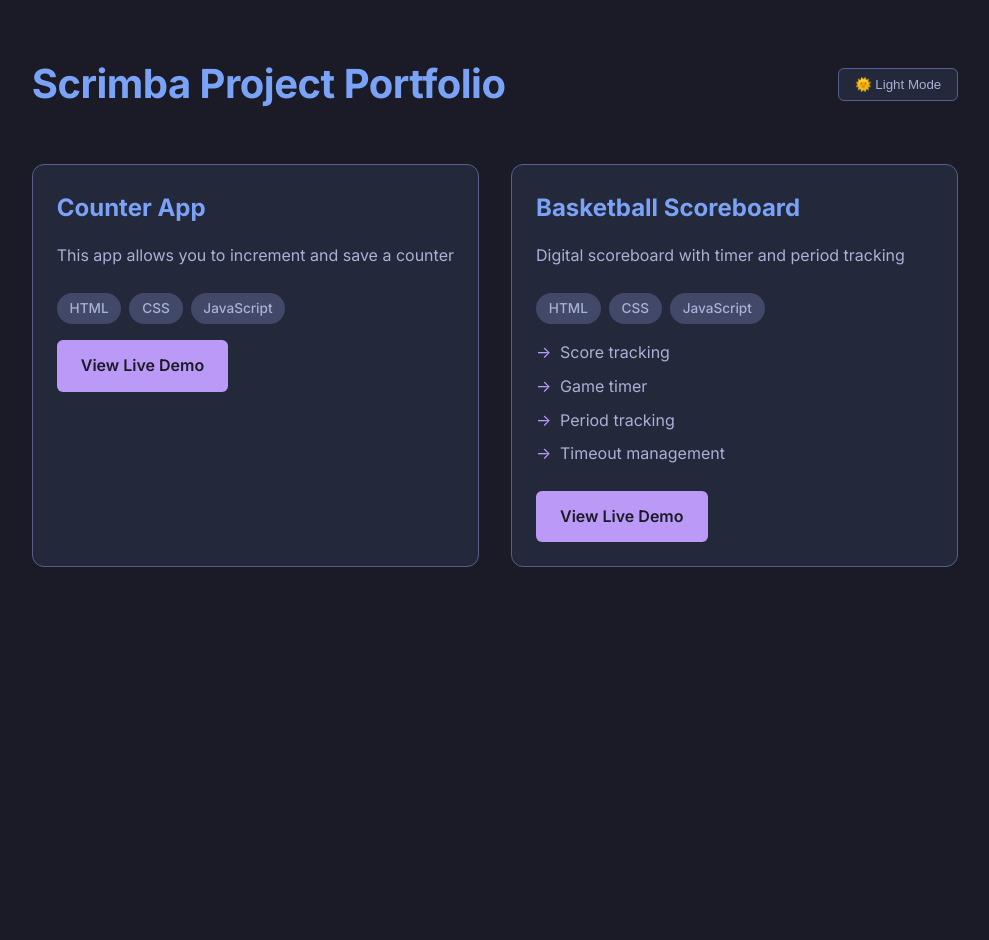
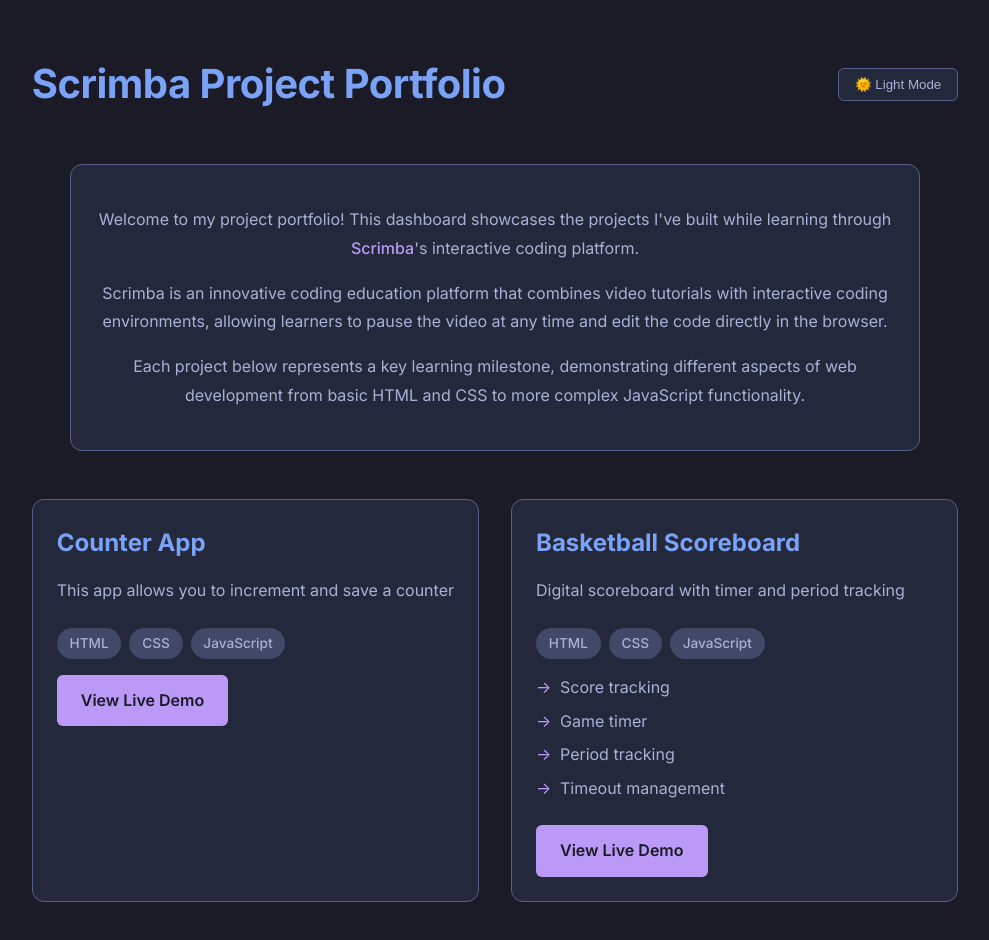
Before and after one commit to enlistedmango/scrimba-dashboard, a React (Vite) app: page / in a window 1280 px wide. Shown: the top 940 px of the page, without its empty margins (145-1134 px from the left). Before the commit the page ends 800 px from the top, so only its background shows below. Built offline with nearby package versions, Linux system fonts and the light colour scheme.

Commit message:
fixing local development

```diff
--- a/package.json
+++ b/package.json
@@ -19,6 +19,7 @@
     },
     "devDependencies": {
         "@eslint/js": "^9.13.0",
+        "@types/node": "^22.9.0",
         "@types/react": "^18.3.12",
         "@types/react-dom": "^18.3.1",
         "@vitejs/plugin-react": "^4.3.3",
--- a/src/index.css
+++ b/src/index.css
@@ -148,6 +148,33 @@
   opacity: 0.9;
 }
 
+.dashboard-intro {
+  max-width: 800px;
+  margin: 0 auto 3rem;
+  text-align: center;
+  padding: 1.5rem;
+  background: var(--card-bg);
+  border-radius: 12px;
+  border: 1px solid var(--border-color);
+}
+
+.dashboard-intro p {
+  margin: 1rem 0;
+  line-height: 1.8;
+  color: var(--text-primary);
+}
+
+.dashboard-intro a {
+  color: var(--accent);
+  text-decoration: none;
+  font-weight: 500;
+  transition: opacity 0.2s ease;
+}
+
+.dashboard-intro a:hover {
+  opacity: 0.8;
+}
+
 @media (max-width: 768px) {
   .dashboard {
     padding: 1rem;
@@ -166,4 +193,13 @@
   .project-list {
     grid-template-columns: 1fr;
   }
+
+  .dashboard-intro {
+    padding: 1rem;
+    margin-bottom: 2rem;
+  }
+
+  .dashboard-intro p {
+    font-size: 0.95rem;
+  }
 }
--- a/src/pages/Dashboard.tsx
+++ b/src/pages/Dashboard.tsx
@@ -29,6 +29,32 @@
                     {theme === "dark" ? "🌞 Light Mode" : "🌙 Dark Mode"}
                 </button>
             </div>
+
+            <div className="dashboard-intro">
+                <p>
+                    Welcome to my project portfolio! This dashboard showcases the projects I've
+                    built while learning through
+                    <a
+                        href="https://scrimba.com"
+                        target="_blank"
+                        rel="noopener noreferrer">
+                        {" "}
+                        Scrimba
+                    </a>
+                    's interactive coding platform.
+                </p>
+                <p>
+                    Scrimba is an innovative coding education platform that combines video tutorials
+                    with interactive coding environments, allowing learners to pause the video at
+                    any time and edit the code directly in the browser.
+                </p>
+                <p>
+                    Each project below represents a key learning milestone, demonstrating different
+                    aspects of web development from basic HTML and CSS to more complex JavaScript
+                    functionality.
+                </p>
+            </div>
+
             <div className="project-list">
                 {Object.entries(projectsData).map(([id, project]) => (
                     <ProjectCard
--- a/vite.config.ts
+++ b/vite.config.ts
@@ -1,7 +1,7 @@
 import { defineConfig } from 'vite'
 import react from '@vitejs/plugin-react'
 
-export default defineConfig({
+export default defineConfig(({ command }) => ({
   plugins: [react()],
-  base: '/scrimba-dashboard/',
-})
+  base: command === 'build' ? '/scrimba-dashboard/' : '/',
+}))
```
Also changed, not shown: 1 other file (tests, documents, lock files or other folders).
